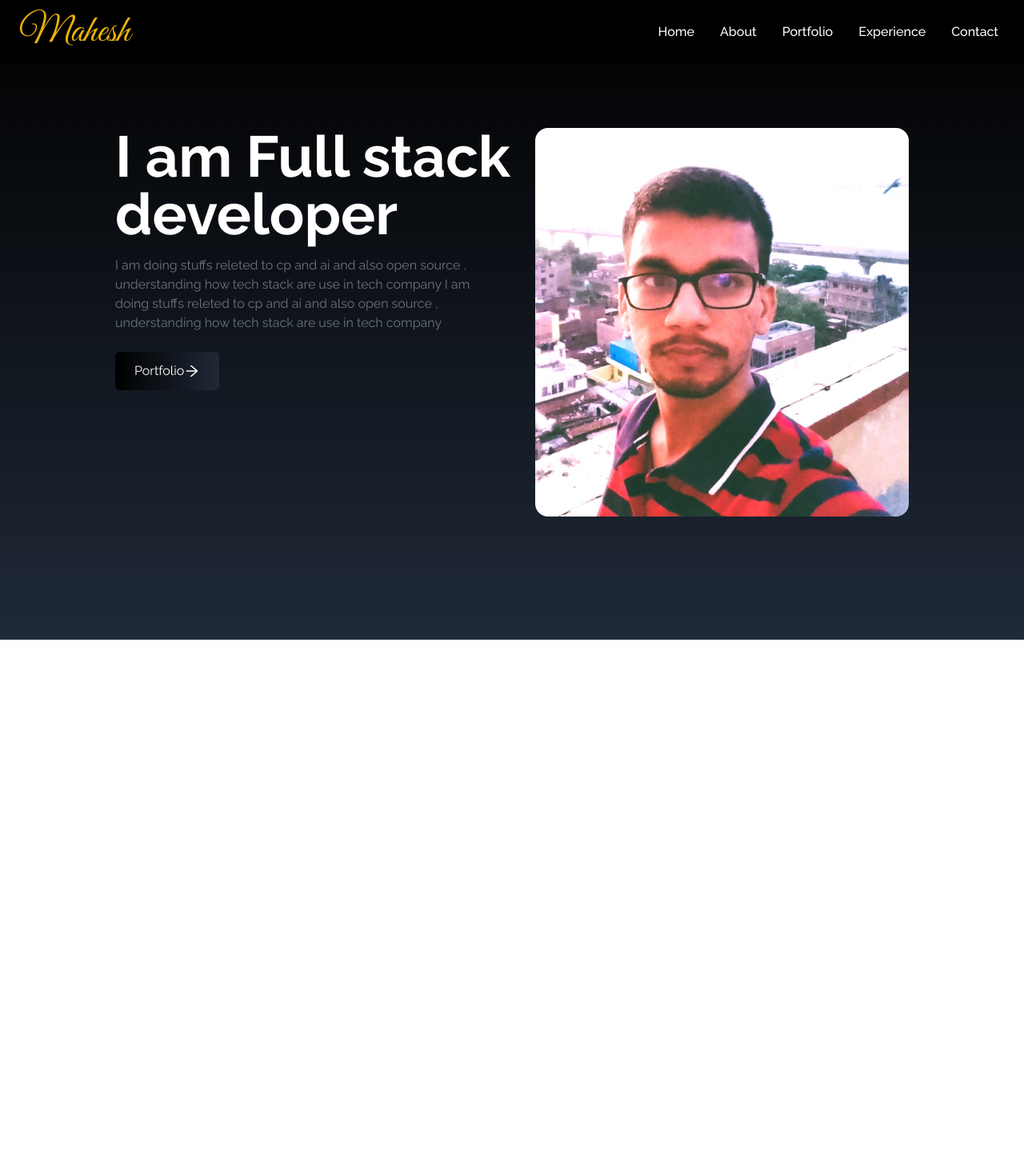
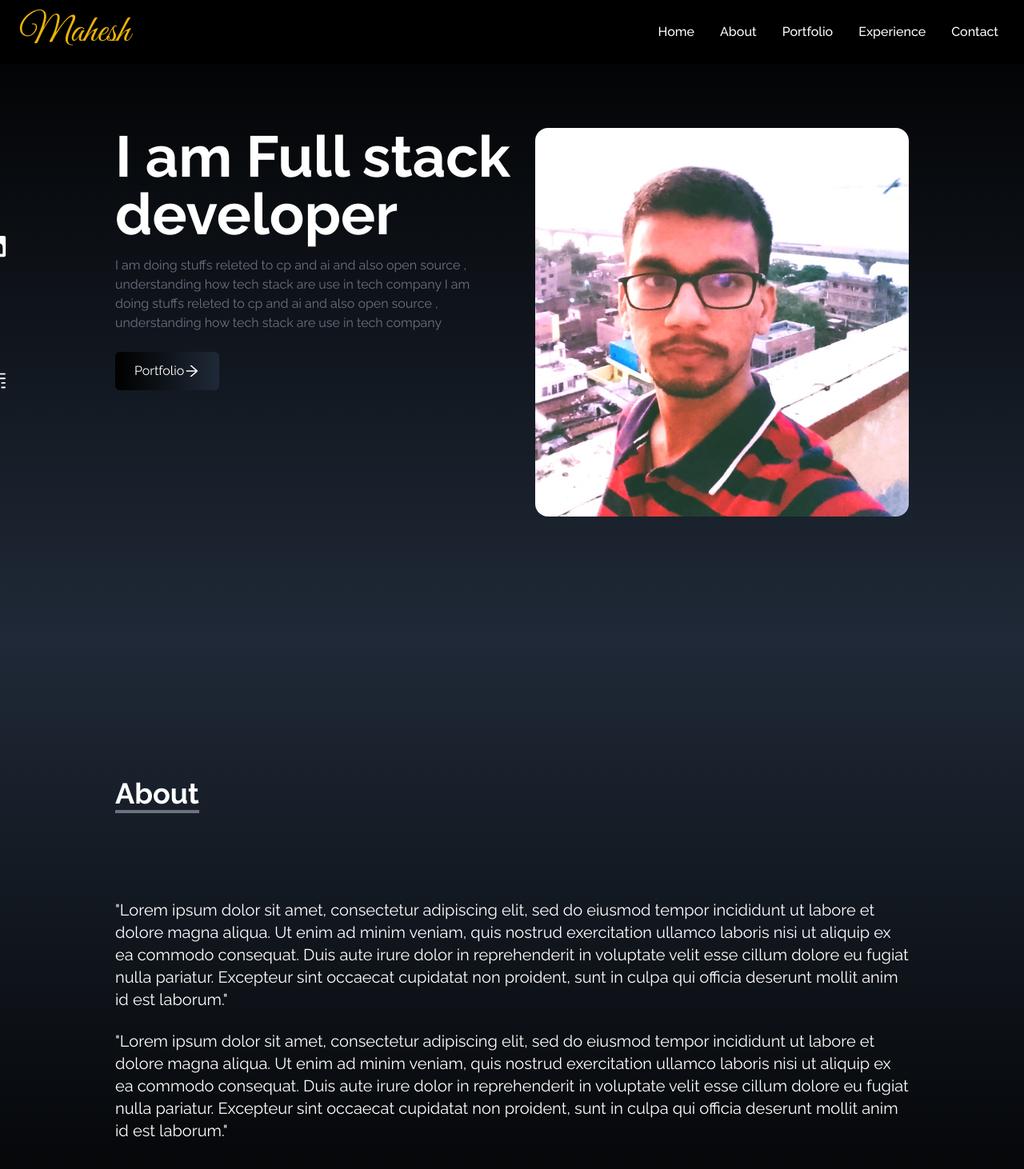
Before and after one commit to pedestrian110/MaheshPortfolio, a React (Create React App) app: page / in a window 1280 px wide. Shown: the top 1462 px of the page at 80% size. Before the commit the page ends 800 px from the top, so only its background shows below. Built offline with nearby package versions, Linux system fonts and the light colour scheme.

Commit message:
Added Social and About section

```diff
--- a/package.json
+++ b/package.json
@@ -37,6 +37,7 @@
     ]
   },
   "devDependencies": {
+    "@babel/plugin-proposal-private-property-in-object": "^7.21.11",
     "tailwindcss": "^3.3.2"
   }
 }
--- a/src/App.js
+++ b/src/App.js
@@ -1,12 +1,19 @@
 import NavBar from "./components/NavBar";
 import Home from "./components/Home";
+import Social from "./components/Social";
+import About from "./components/About";
 function App() {
   return (
     <div>
       <NavBar/>
       <Home/>
+      <Social/>
+      <About/>
+
+
+
     </div>
-  );
+  )
 }
 
 export default App;
--- /dev/null
+++ b/src/components/About.jsx
@@ -0,0 +1,24 @@
+import React from 'react'
+
+const About = () => {
+  return (
+    <div name="about" className="w-full h-screen bg-gradient-to-b from-gray-800 to-black text-white">
+      <div className="max-w-screen-lg p-4 mx-auto flex flex-col justify-center w-full h-full">
+        <div className="pb-8">
+            <p className="text-4xl font-bold inline border-b-4 border-gray-500">About</p>
+        </div>
+        <p className="text-xl mt-20">
+        "Lorem ipsum dolor sit amet, consectetur adipiscing elit, sed do eiusmod tempor incididunt ut
+         labore et dolore magna aliqua. Ut enim ad minim veniam, quis nostrud exercitation ullamco laboris nisi ut aliquip ex ea commodo consequat. Duis aute irure dolor in reprehenderit in voluptate velit esse cillum dolore eu fugiat nulla pariatur. Excepteur sint occaecat cupidatat non proident, sunt in culpa qui officia deserunt mollit anim id est laborum."
+        </p>
+        <br/>
+        <p className="text-xl">
+        "Lorem ipsum dolor sit amet, consectetur adipiscing elit, sed do eiusmod tempor incididunt ut
+        labore et dolore magna aliqua. Ut enim ad minim veniam, quis nostrud exercitation ullamco laboris nisi ut aliquip ex ea commodo consequat. Duis aute irure dolor in reprehenderit in voluptate velit esse cillum dolore eu fugiat nulla pariatur. Excepteur sint occaecat cupidatat non proident, sunt in culpa qui officia deserunt mollit anim id est laborum."
+        </p>
+      </div>
+    </div>
+  )
+}
+
+export default About
--- a/src/components/NavBar.jsx
+++ b/src/components/NavBar.jsx
@@ -1,5 +1,5 @@
 import React,{ useState } from 'react'
-import {FaBars,Fatimes} from "react-icons/fa";
+import {FaBars,FaTimes} from "react-icons/fa";
 const NavBar = () => {
     const [nav,setNav]=useState(false);
     const links=[
@@ -39,7 +39,7 @@
 
         </ul>
         <div onClick={() => setNav(!nav)}className="cursor-pointer pr-4 z-10 text-gray-500 md:hidden">
-            {nav ? <faTimes size={30}/>: <FaBars size={30}/>}
+            {nav ? <FaTimes size={30}/>: <FaBars size={30}/>}
         </div>
 
         {nav &&(<ul className="flex flex-col justify-center items-center absolute top-0 left-0 w-full h-screen bg-gradient-to-b from-blac to-gray-800 text-gray-500">
--- /dev/null
+++ b/src/components/Social.jsx
@@ -0,0 +1,69 @@
+import React from 'react'
+import {FaGithub,FaLinkedin} from "react-icons/fa"
+import {HiOutlineMail} from "react-icons/hi";
+import {BsFillPersonLinesFill} from "react-icons/bs";
+const Social = () => {
+    const links=[{
+        id:1,
+        child:(
+            <> LinkedIn <FaLinkedin size={30}/> </>
+        ),
+        href:'https://linkedin.com',
+        style:'rounded-tr-md'
+
+    },
+    {
+        id:2,
+        child:(
+            <> GitHub <FaGithub size={30}/> </>
+        ),
+        href:'https://linkedin.com',
+        style:'rounded-tr-md'
+
+    },
+    {
+        id:3,
+        child:(
+            <> Mail <HiOutlineMail size={30}/> </>
+        ),
+        href:'https://linkedin.com',
+        style:'rounded-tr-md'
+
+    },
+    {
+        id:4,
+        child:(
+            <> Resume <BsFillPersonLinesFill size={30}/> </>
+        ),
+        href:'https://linkedin.com',
+        style:'rounded-tr-md',
+        download:true,
+
+    },];
+  return (
+    <div className="hidden lg:flex flex-col top-[35%] left-0 fixed">
+      <ul>
+
+        {links.map(({id,child,href,style,download})=>
+        (
+            <li
+            key={id}
+            className={"flex justify-between items-center w-40 h-14 px-4 ml-[-100px] hover:ml-[-10px] hover:rounded-md duration-300 bg-gray-500"+""+style}>
+            <a href={href}
+             className="flex justify-between items-center w-fulll text-white"
+             download={download}
+             target="_blank"
+             rel="noreferrer"
+             >
+               {child}
+            </a>
+        </li>
+        ))}
+
+      </ul>
+
+    </div>
+  )
+}
+
+export default Social
--- a/src/components/socialIcons.jsx
+++ /dev/null
@@ -1,11 +0,0 @@
-import React from 'react'
-
-const socialIcons = () => {
-  return (
-    <div>
-
-    </div>
-  )
-}
-
-export default socialIcons
```
Also changed, not shown: 1 other file (tests, documents, lock files or other folders).
